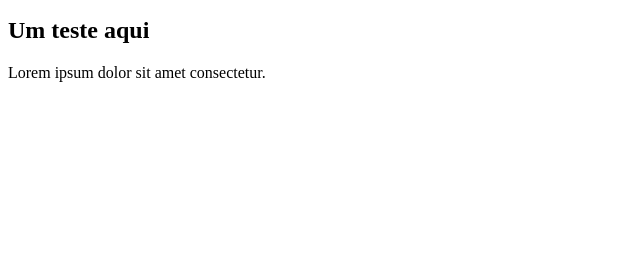
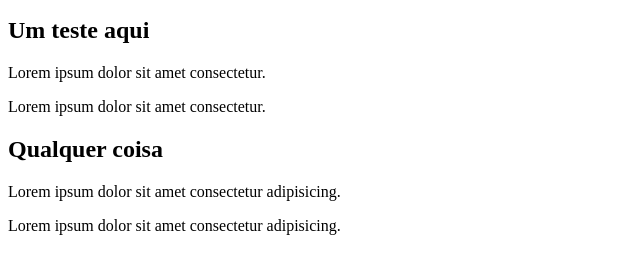
Before and after one commit to CarlinhosGerminare/site-ci-cd, a plain HTML site: page index.html in a window 1280 px wide. Shown: the part 102-376 px from the top of the page, without its empty margins (0-640 px from the left). Drawn offline with Linux system fonts and the light colour scheme.

Commit message:
testando o site

```diff
--- a/index.html
+++ b/index.html
@@ -8,5 +8,10 @@
   <p>Este site foi publicado automaticamente com GitHub Actions 🚀</p>
   <h2>Um teste aqui</h2>
   <p>Lorem ipsum dolor sit amet consectetur.</p>
+  <p>Lorem ipsum dolor sit amet consectetur.</p>
+
+  <h2>Qualquer coisa</h2>
+  <p>Lorem ipsum dolor sit amet consectetur adipisicing.</p>
+  <p>Lorem ipsum dolor sit amet consectetur adipisicing.</p>
 </body>
 </html>
```
